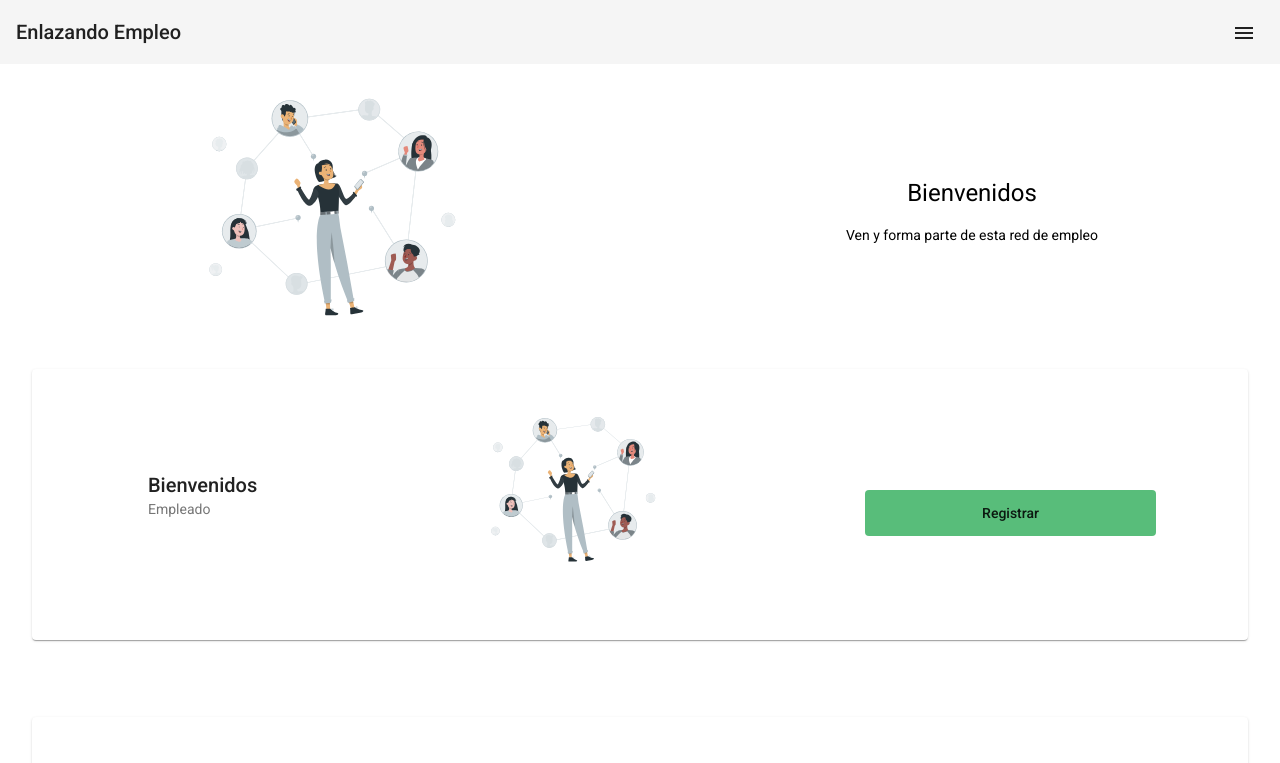
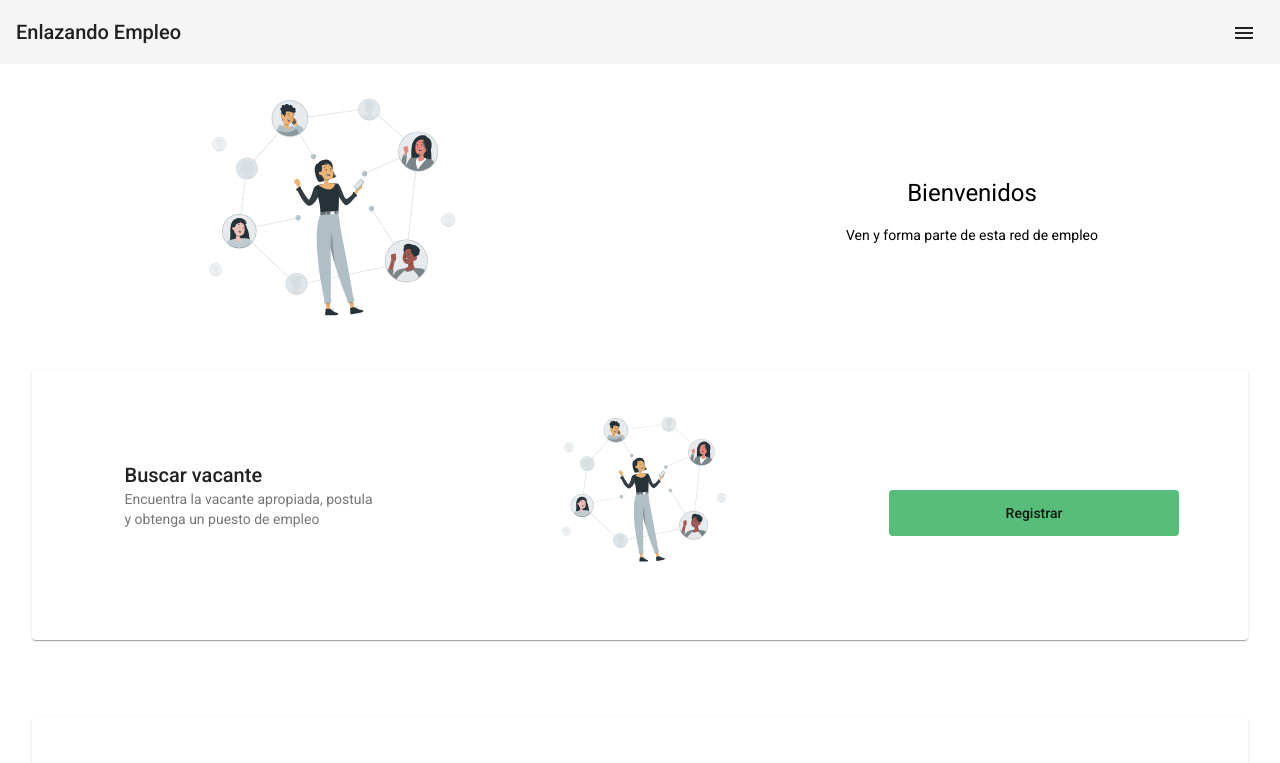
Before and after one commit to Angular-Web-Project/Enlazando-Empleo-Web, an Angular app: page /welcome in a window 1280 px wide. Shown: the top 763 px of the page. Built offline with nearby package versions, Linux system fonts and the light colour scheme.

Commit message:
section employee

```diff
--- a/src/app/home/components/register-employee-card/register-employee-card.component.css
+++ b/src/app/home/components/register-employee-card/register-employee-card.component.css
@@ -12,6 +12,10 @@
   padding: 25px 0px;
 }
 
+.subtitle {
+  max-width: 250px;
+}
+
 .section-content .img {
   width: 200px;
 }
--- a/src/app/home/components/register-employee-card/register-employee-card.component.html
+++ b/src/app/home/components/register-employee-card/register-employee-card.component.html
@@ -1,8 +1,8 @@
 <div class="employee-container">
   <mat-card class="register-employee-card">
     <mat-card-header class="register-employee-header">
-      <mat-card-title>Bienvenidos</mat-card-title>
-      <mat-card-subtitle>Empleado</mat-card-subtitle>
+      <mat-card-title>Buscar vacante</mat-card-title>
+      <mat-card-subtitle class="subtitle">Encuentra la vacante apropiada, postula y obtenga un puesto de empleo</mat-card-subtitle>
     </mat-card-header>
     <mat-card-content class="register-employee-content">
       <div class="section-content">
```
